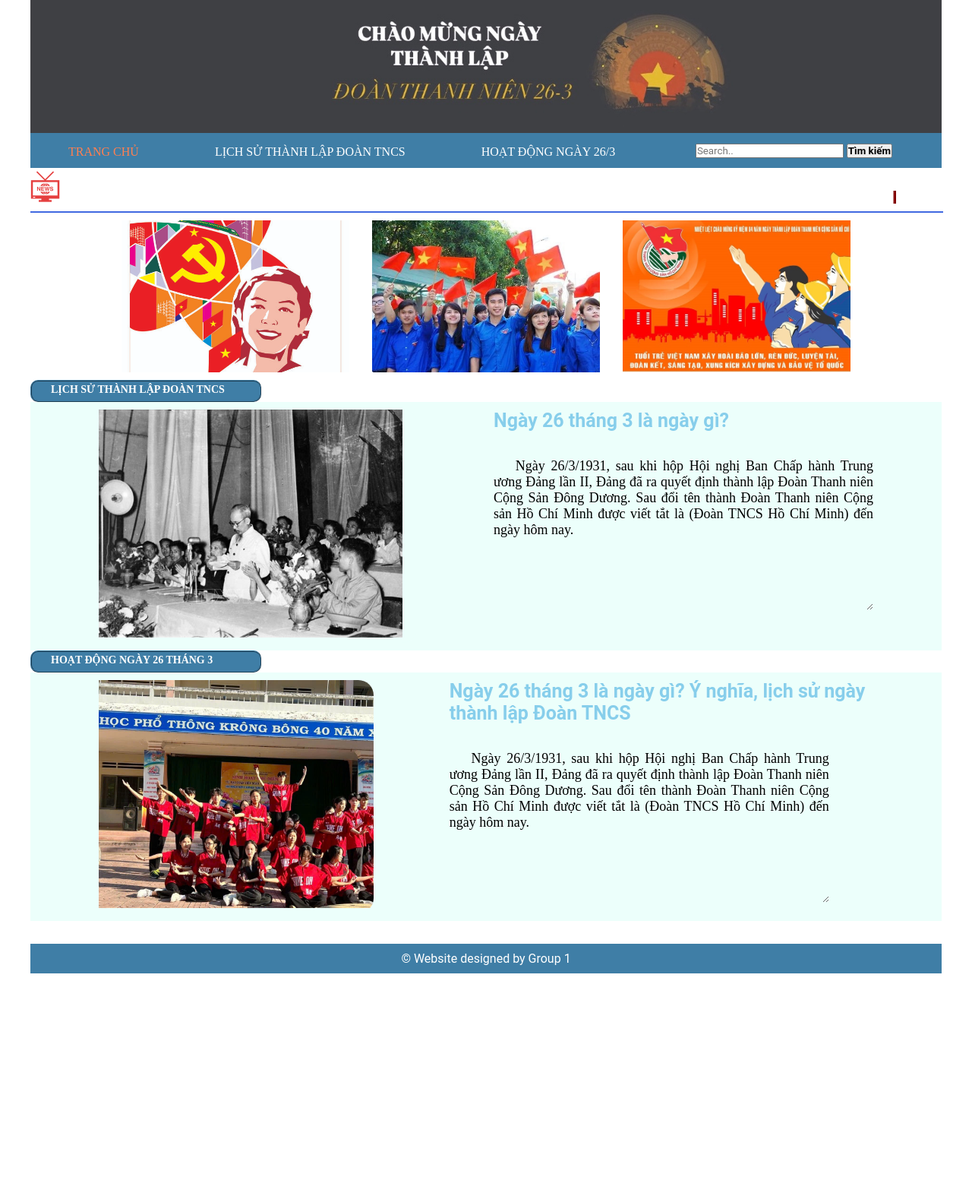
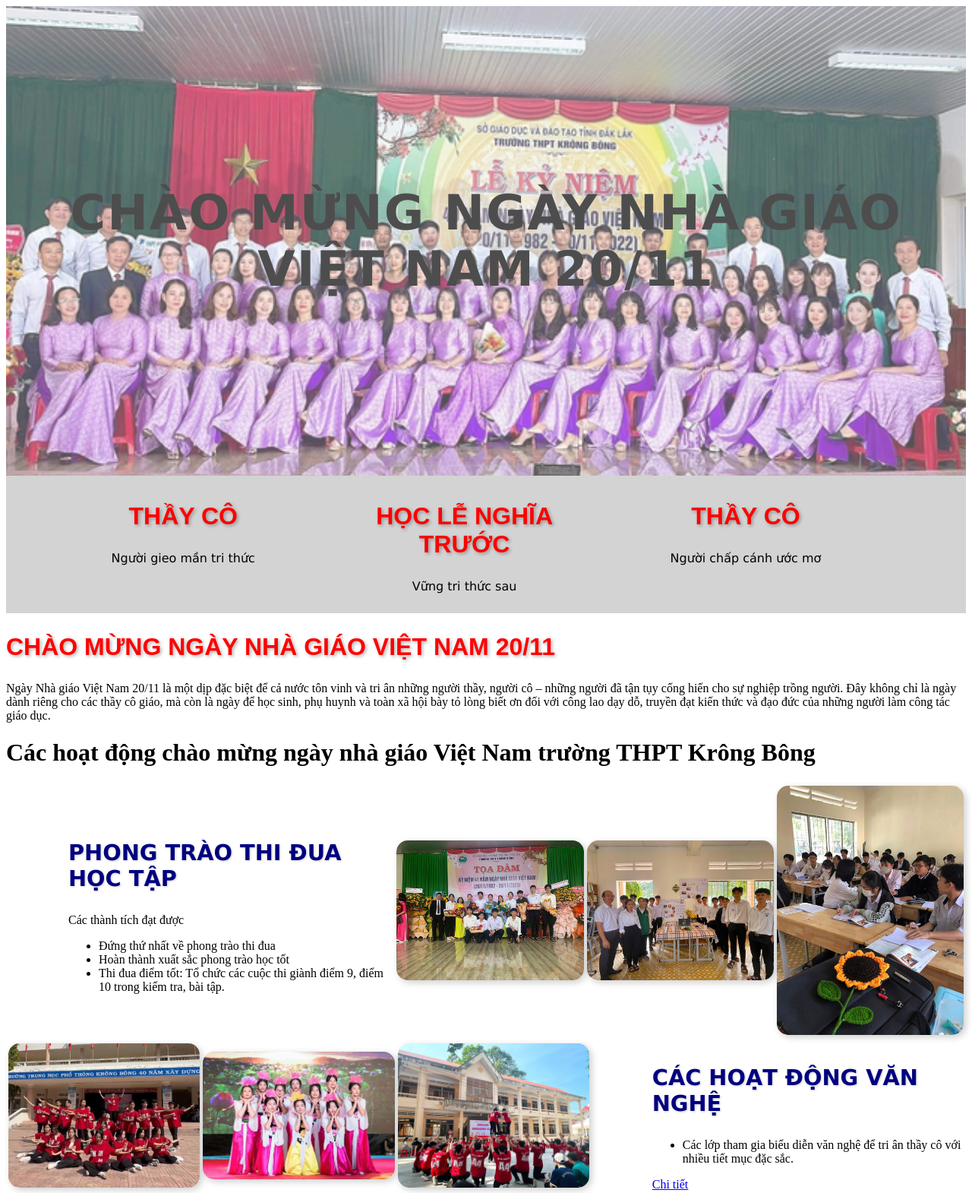
Before and after one commit to webclbtruongthptkrongbong/webhs20_11, a plain HTML site: page index.html in a window 1280 px wide. Shown: the top 1570 px of the page at 76% size. Before the commit the page ends 1281 px from the top, so only its background shows below. Drawn offline with Linux system fonts and the light colour scheme.

Commit message:
Add files via upload

```diff
--- a/index.html
+++ b/index.html
@@ -1,237 +1,104 @@
-<!DOCTYPE html >
+<!DOCTYPE html>
 <html>
 <head>
-        <meta charset="utf-8">
-        <title> Chào mừng ngày thành lập Đoàn thanh niên 26/3</title>
-        <style>
-            * {
-            margin: 0;
-            padding: 0;
-            font-family: "Roboto", sans-serif;
-        }
-        .container {
-            width: 1200px;
-            margin: 0 auto;
-        }
-        header {
-            width: 1200px;
-            height: 175px;
-            background: url("anh263.jpg") no-repeat center center;
-            background-size: cover;
-        }
-        nav {
-            height: 46px;
-            background: #3F7EA6;
-        }
-        nav .menu ul {
-            list-style: none;
-        }
-        nav .menu ul li {
-            float: left;
-            line-height: 50px;
-            padding: 0 50px;
-        }
-        nav .menu ul li a {
-            color: #fff;
-            font-size: 16px;
-            text-decoration: none;
-            font-family: serif;
-        }
-        nav .menu ul li a:hover {
-            color: black;
-        }
-        nav .search {
-            line-height: 46px;
-            float: right;
-            margin-right: 65px;
-        }
-        .content {
-            margin-top: 20px;
-        }
-        .content h1 {
-            text-align: center;
-            color: darkblue;
-            font-family:"Times New Roman";
-            margin-bottom:5px;
-
-        }
-        .content p {
-            text-align: justify;
-            margin-bottom: 15px;
-            line-height: 1.6;
-            text-indent: 0.5px;
-        }
-        .gallery {
-            display: flex;
-            flex-wrap: wrap;
-            gap: 10px;
-            justify-content: center;
-        }
-        .gallery img {
-            width: 300px;
-            height: 200px;
-            object-fit: cover;
-            border-radius: 10px;
-            padding: 10px;
-        }
-        footer{
-            margin-top: 30px;
-            text-align: center;
-            background: #3F7EA6;
-            padding: 10px 0;
-            color: white;
-        }
-        .anhtieudiem {
-            width: 25px;
-            height: 25px;
-        }
-        marquee{ width:95%;
-            behavior:scrollbg;
-            float: right repeat;
-        }
-        marquee a{
-             text-decoration: none;
-             color:maroon;
-             font-size: 1.5rem;
-             font-weight: 900;
-        }
-        .chude {
-            height: 25px;
-            width:300px;
-            border-width: 2px;
-            border-color: #3F7EA6;
-            border-style: ridge;
-            background: #3F7EA6;
-            border-radius: 10px;
-        }
-        .chude a {
-            text-align: center;
-            color: #fff;
-            font-size: 14px;
-            text-decoration: none;
-            font-family: serif;
-            padding:0 25px;
-            font-weight: bold;
-        }
-        .flex-container {
-            display: flex;
-            background-color: #ECFFFB;
-            }
-
-        .flex-container > div {
-            background-color: #ECFFFB;
-            margin: 10px;
-            padding: 0 80px;
-            font-size: 30px;
-        }
-       .image-card {
-            border-radius: 20px;
-            overflow: hidden;
-            transition: all 0.3s ease;
-            position: relative;
-            cursor: pointer;
-        }
-        .image-card:hover {
-            transform: translateY(-10px);
-        }
-        .image-card img {
-            width: 400px;
-            height: 300px;
-            object-fit: cover;
-            transition: transform 0.5s ease;
-            margin-left: 0;
-        }
-        .image-card:hover img {
-            transform: scale(1.1);
-        }
-        .flex-container a{
-            text-decoration: none;
-        }
-
-        .flex-container a h2{
-            color:skyblue;
-            font-size: 25px;
-            text-decoration: none;
-            font-family: sans-serif;
-        }
-        .flex-container p{
-            color: black;
-            font-size: 18px;
-            font-family: serif;
-            width: 500px;
-            height: 200px;
-        }
-        p {
-          height: 200px;
-          overflow: auto;
-          resize: horizontal;
-          text-align: justify;
-          text-indent: 1.8rem;
-          text-justify: distribute;
-          width: 600px;
-        }
-
-        </style>
+<title>Các hoạt động 20/11</title>
+<link href="styles.css" rel="stylesheet" type="text/css">
 </head>
 <body>
-        <div class="container">
 <header>
+<div class="banner">
+<h1>CHÀO MỪNG NGÀY NHÀ GIÁO VIỆT NAM 20/11</h1>
+</div>
+<div class="slogan">
+<div class="row">
+<div class="block_3"><h2>Thầy cô </h2><p>Người gieo mần tri thức</p></div>
+<div class="block_3"><h2>Học lễ nghĩa trước</h2><p>Vững tri thức sau</p></div>
+<div class="block_3"><h2>Thầy cô</h2><p>Người chấp cánh ước mơ</p></div>
+</div>
+</div>
+</div>
+</header>
 
-            </header>
-            <nav>
-                <div class="menu">
+<section>
+<h2>Chào Mừng Ngày Nhà Giáo Việt Nam 20/11</h2>
+<p>Ngày Nhà giáo Việt Nam 20/11 là một dịp đặc biệt để cả nước tôn vinh và tri ân những người thầy, người cô – những người đã tận tụy cống hiến cho sự nghiệp trồng người. Đây không chỉ là ngày dành riêng cho các thầy cô giáo, mà còn là ngày để học sinh, phụ huynh và toàn xã hội bày tỏ lòng biết ơn đối với công lao dạy dỗ, truyền đạt kiến thức và đạo đức của những người làm công tác giáo dục.</p>
+</section>
+<h1>Các hoạt động chào mừng ngày nhà giáo Việt Nam trường THPT Krông Bông</h1>
+<table>
+<tr>
+<td class="cell_text">
+<h3>Phong trào thi đua học tập</h3>
+<p>Các thành tích đạt được</p>
 <ul>
-                        <li><a href="26thang3main.html" style="color: coral;"> TRANG CHỦ </a></li>
-                        <li><a href="26thang3p2.html"> LỊCH SỬ THÀNH LẬP ĐOÀN TNCS</a></li>
-                        <li><a href="26thang3p3.html"> HOẠT ĐỘNG NGÀY 26/3</a></li>
+<li>Đứng thứ nhất về phong trào thi đua</li>
+<li>Hoàn thành xuất sắc phong trào học tốt</li>
+<li>Thi đua điểm tốt: Tổ chức các cuộc thi giành điểm 9, điểm 10 trong kiểm tra, bài tập.</li>
+</ul>
+</td>
+<td class="cell_img"><img src="ab.png" class="img"></td>
+<td class="cell_img"><img src="ac.png" class="img"></td>
+<td class="cell_img"><img src="ad.png" class="img"></td>
+</tr>
+</table>
+<table>
+<tr>
+<td class="cell_img"><img src="h.jpg"class="img"></td>
+<td class="cell_img"><img src="as.jpg"class="img"></td>
+<td class="cell_img"><img src="q.jpg"class="img"></td>
+<td class="cell_text">
+<h3>Các hoạt động văn nghệ</h3>
+<ul>
+<li>Các lớp tham gia biểu diễn văn nghệ để tri ân thầy cô với nhiều tiết mục đặc sắc.</li>
+</ul>
+<a href="vannghe.html">Chi tiết</a>
+</td>
+</tr>
+</table>
+<table>
+<tr>
+<td class="cell_text">
+<h3>Thi đấu thể thao</h3>
+<ul>
+<li>Bóng chuyền</li>
+<li>Bóng đá</li>
+<li>Cầu lông</li>
+</li>
+</ul>
+<a href="thethao.html">Chi tiết</a>
+</td>
+<td class="cell_img"><img src="b.jpg"class="img"></td>
+<td class="cell_img"><img src="m.jpg"class="img"></td>
+<td class="cell_img"><img src="p.jpg"class="img"></td>
+</tr>
+</table>
+<section>
+<h2>Lời Cảm Ơn Đến Thầy Cô</h3>
+<p>Chúng em xin gửi lời tri ân sâu sắc đến các thầy cô, những người đã không ngừng cống hiến tâm huyết của mình để đem lại kiến thức cho học trò. Chúng em sẽ luôn nhớ mãi những bài học quý giá mà thầy cô đã truyền đạt và hy vọng sẽ tiếp nối những giá trị mà thầy cô đã gieo rắc vào tâm hồn mỗi học trò.</p>
+</section>
+
+<footer>
+<div class="row">
+<div style="width:60%">
+<p>Liên hệ:</p>
+<ul>
+<li>Điện thoại:0782770352</li>
+<li>Website: <a href="webchinh.html" class="link">Chào mừng ngày nhà giáo Việt Nam 20/11</a></li>
 </ul>
 </div>
-                <div class="search">
-                    <input type="search" placeholder="Search.." >
-                    <button><b>Tìm kiếm</b></button>
-
-                </div>
-            </nav>
-            <div class="anhtieudiem">
-                <img src="tin.png" alt="ảnh tiêu điểm">
-            </div>
-            <marquee >
-                <a href="26thang3p3.html">HOẠT ĐỘNG NGÀY 26/3</a>
-                <a href="26thang3p2.html" style="margin-left: 25rem;">LỊCH SỬ THÀNH LẬP ĐOÀN</a>
-            </marquee>
-            <hr size='2' width='100%' align='trái'  margin='15px' color='royalblue'>
-            <div class="gallery">
-                <img src="anh1.jpg" alt="Hoạt động ngày 26/3">
-                <img src="anh2.jpg" alt="Lễ mít tinh">
-                <img src="anh3.jpg" alt="Văn nghệ 26/3">
-            </div>
-            <div class="chude">
-                <a href="26thang3p2.html">LỊCH SỬ THÀNH LẬP ĐOÀN TNCS</a>
-            </div>
-            <div class="flex-container">
-                <div class="image-card">
-                    <img src="ls1.jpg" alt="Lịch sử thành lập Đoàn TNCS">
-                </div>
-                <div>
-                    <a href="26thang3p2.html"><h2><b>Ngày 26 tháng 3 là ngày gì? </h2></b></a></br>
-                    <p>Ngày 26/3/1931, sau khi hộp Hội nghị Ban Chấp hành Trung ương Đảng lần II, Đảng đã ra quyết định thành lập Đoàn Thanh niên Cộng Sản Đông Dương. Sau đổi tên thành Đoàn Thanh niên Cộng sản Hồ Chí Minh được viết tắt là (Đoàn TNCS Hồ Chí Minh) đến ngày hôm nay.</p>
+<div style="width:10%"></div>
+<div style="width:30%">
+<p>Xem chi tiết:</p>
+<ul>
+<li><a href="vannghe.html" class="link">Trang web văn nghệ</a></li>
+<li><a href="thethao.html" class="link"> Trang web thể thao</a></li>
+</ul>
 </div>
 </div>
-            <div class="chude">
-                <a href="26thang3p3.html">HOẠT ĐỘNG NGÀY 26 THÁNG 3</a>
+<div class="row">
+<div style="width:60%">
+<p>Tham gia các hoạt động chào mừng ngày nhà giáo Việt Nam</p>
+<p>Website: <a href="https://docs.google.com/forms/d/e/1FAIpQLSfkocR0V0vsQ0k4yOaNu56O16CPfhP5fr1YiDdjqnRIwTK9JA/viewform?usp=dialog" class="link">Đăng kí</a></p>
 </div>
-            <div class="flex-container">
-                <div class="image-card">
-                    <img src="anh4.jpg" alt="Lịch sử thành lập Đoàn TNCS">
-                </div>
-                <div>
-                    <a href="26thang3p3.html"><h2><b>Ngày 26 tháng 3 là ngày gì? Ý nghĩa, lịch sử ngày thành lập Đoàn TNCS</h2></b></a></br>
-                    <p>Ngày 26/3/1931, sau khi hộp Hội nghị Ban Chấp hành Trung ương Đảng lần II, Đảng đã ra quyết định thành lập Đoàn Thanh niên Cộng Sản Đông Dương. Sau đổi tên thành Đoàn Thanh niên Cộng sản Hồ Chí Minh được viết tắt là (Đoàn TNCS Hồ Chí Minh) đến ngày hôm nay.</p>
-                </div>
-            </div>
-        <footer>
-            &copy; Website designed by Group 1
 </footer>
-        </div>
 </body>
 </html>
--- /dev/null
+++ b/styles.css
@@ -0,0 +1,122 @@
+.banner {
+  background: url("a.png") no-repeat center center;
+  background-size: cover;
+  background-attachment: fixed; /* Giữ nền cố định khi cuộn trang */
+  padding: 12rem 0;
+  text-align: center;
+  color: black;
+  font-family: Verdana, Geneva, sans-serif;
+  font-size: 2rem; /* Tăng kích thước chữ */
+  font-weight: bold; /* Làm đậm chữ */
+  text-transform: uppercase; /* Chữ in hoa */
+  letter-spacing: 2px; /* Khoảng cách chữ */
+  position: relative;
+}
+
+.banner::before {
+  content: "";
+  position: absolute;
+  top: 0;
+  left: 0;
+  width: 100%;
+  height: 100%;
+  background: rgba(255, 255, 255, 0.3); /* Lớp phủ mờ giúp chữ dễ đọc hơn */
+}
+
+
+.slogan {
+  text-align: center !important;
+  width: 100%;
+  font-family: arial;
+}
+
+/* Làm nổi bật tiêu đề */
+h2 {
+  color: red;
+  font-family: arial;
+  font-size: 2rem; /* Tăng kích thước */
+  font-weight: bold;
+  text-transform: uppercase;
+  text-shadow: 2px 2px 4px rgba(0, 0, 0, 0.3);
+}
+
+h3 {
+  color: navy;
+  font-family: verdana;
+  font-size: 1.8rem;
+  font-weight: bold;
+  text-transform: uppercase;
+  text-shadow: 1px 1px 3px rgba(0, 0, 0, 0.2);
+}
+
+.row {
+  display: flex;
+  flex-wrap: wrap;
+  margin-top: -1px;
+  max-width: 100%;
+  padding-right: 3rem;
+  padding-left: 3rem;
+  background-color: lightgrey;
+  font-family: verdana;
+}
+
+.block_3 {
+  flex: 0 0 auto;
+  width: 30%;
+  margin: 10px;
+}
+
+.cell_img {
+  flex: 1;
+  max-width: 60%;
+  margin: 0 10px;
+}
+
+.cell_text {
+  flex: 1;
+  max-width: 40%;
+  margin: 0 10px;
+  padding-left: 5rem;
+}
+
+/* Ảnh nhỏ (phần nội dung phụ) */
+.img {
+  width: 100%;
+  max-width: 370px; /* Giữ tỷ lệ ảnh nhỏ hơn */
+  height: auto;
+  border-radius: 15px; /* Bo tròn góc */
+  box-shadow: 3px 3px 10px rgba(0, 0, 0, 0.2);
+  transition: transform 0.3s ease-in-out;
+}
+
+/* Ảnh lớn (phần nội dung chính) */
+.img1 {
+  width: 100%;
+  max-width: 570px; /* Giữ tỷ lệ ảnh lớn hơn */
+  height: auto;
+  border-radius: 15px;
+  box-shadow: 3px 3px 10px rgba(0, 0, 0, 0.2);
+  transition: transform 0.3s ease-in-out;
+}
+
+/* Hiệu ứng hover cho ảnh */
+.img:hover, .img1:hover {
+  transform: scale(1.05);
+}
+
+footer {
+  background-color: lightgrey;
+  margin: 1px;
+  padding: 10px;
+}
+
+.link {
+  color: navy;
+  text-align: left;
+  text-decoration: none;
+}
+
+.menu {
+  font-size: 120%;
+  text-decoration: none;
+}
```
Also changed, not shown: thethao.html (added, +52 -0 lines), vannghe.html (added, +52 -0 lines), a.png (added), ab.png (added), ac.png (added), ad.png (added), as.jpg (added), b.jpg (added), c.jpg (added), h.jpg (added), k.jpg (added), l.jpg (added), m.jpg (added), n.jpg (added), 4 more files. Lines whose indentation alone changed are shown as unchanged.
